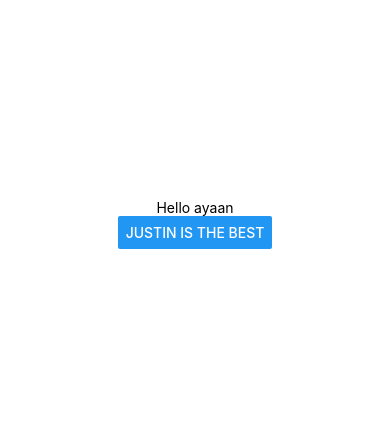
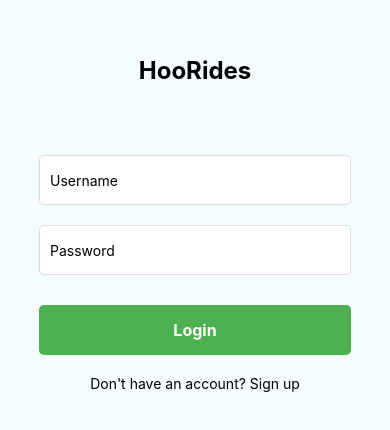
Before and after one commit to UVA-Rideshare/rideshare, a React Native app: screen / in a window 390 px wide. Shown: the part 198-628 px from the top of the page. Built offline with nearby package versions, Linux system fonts and the light colour scheme.

Commit message:
login page start

```diff
--- a/App.js
+++ b/App.js
@@ -1,21 +1,86 @@
-import { StatusBar } from 'expo-status-bar';
-import { StyleSheet, Text, View, Button } from 'react-native';
+import React, { useState } from 'react';
+import { View, TextInput, TouchableOpacity, Text, StyleSheet } from 'react-native';
 
-export default function App() {
+const LoginScreen = () => {
+  const [username, setUsername] = useState('');
+  const [password, setPassword] = useState('');
+
+  const handleLogin = () => {
+    // Implement login logic
+  };
 
   return (
     <View style={styles.container}>
-      <Text>Hello ayaan</Text>
-      <Button title="Justin is the best"></Button>
+      <View style={styles.logoContainer}>
+        {/* You'll need to add an Image component for the logo if you have one */}
+        <Text style={styles.title}>HooRides</Text>
+      </View>
+      <TextInput
+        placeholder="Username"
+        value={username}
+        onChangeText={setUsername}
+        style={styles.input}
+      />
+      <TextInput
+        placeholder="Password"
+        value={password}
+        onChangeText={setPassword}
+        secureTextEntry
+        style={styles.input}
+      />
+      <TouchableOpacity style={styles.button} onPress={handleLogin}>
+        <Text style={styles.buttonText}>Login</Text>
+      </TouchableOpacity>
+      <TouchableOpacity onPress={() => {}}>
+        <Text style={styles.signUpText}>Don't have an account? Sign up</Text>
+      </TouchableOpacity>
     </View>
   );
-}
+};
 
 const styles = StyleSheet.create({
   container: {
     flex: 1,
-    backgroundColor: '#fff',
+    backgroundColor: '#F5FCFF',
     alignItems: 'center',
     justifyContent: 'center',
   },
+  logoContainer: {
+    alignItems: 'center',
+    marginBottom: 60,
+  },
+  title: {
+    fontSize: 24,
+    fontWeight: 'bold',
+    color: '#000',
+  },
+  input: {
+    height: 50,
+    width: '80%',
+    marginVertical: 10,
+    borderWidth: 1,
+    borderColor: '#ddd',
+    padding: 10,
+    borderRadius: 5,
+    backgroundColor: '#fff',
+  },
+  button: {
+    width: '80%',
+    padding: 15,
+    backgroundColor: '#4CAF50',
+    borderRadius: 5,
+    alignItems: 'center',
+    marginTop: 20,
+  },
+  buttonText: {
+    color: '#fff',
+    fontWeight: 'bold',
+    fontSize: 16,
+  },
+  signUpText: {
+    marginTop: 20,
+    color: '#000',
+  },
 });
+
+export default LoginScreen;
```
